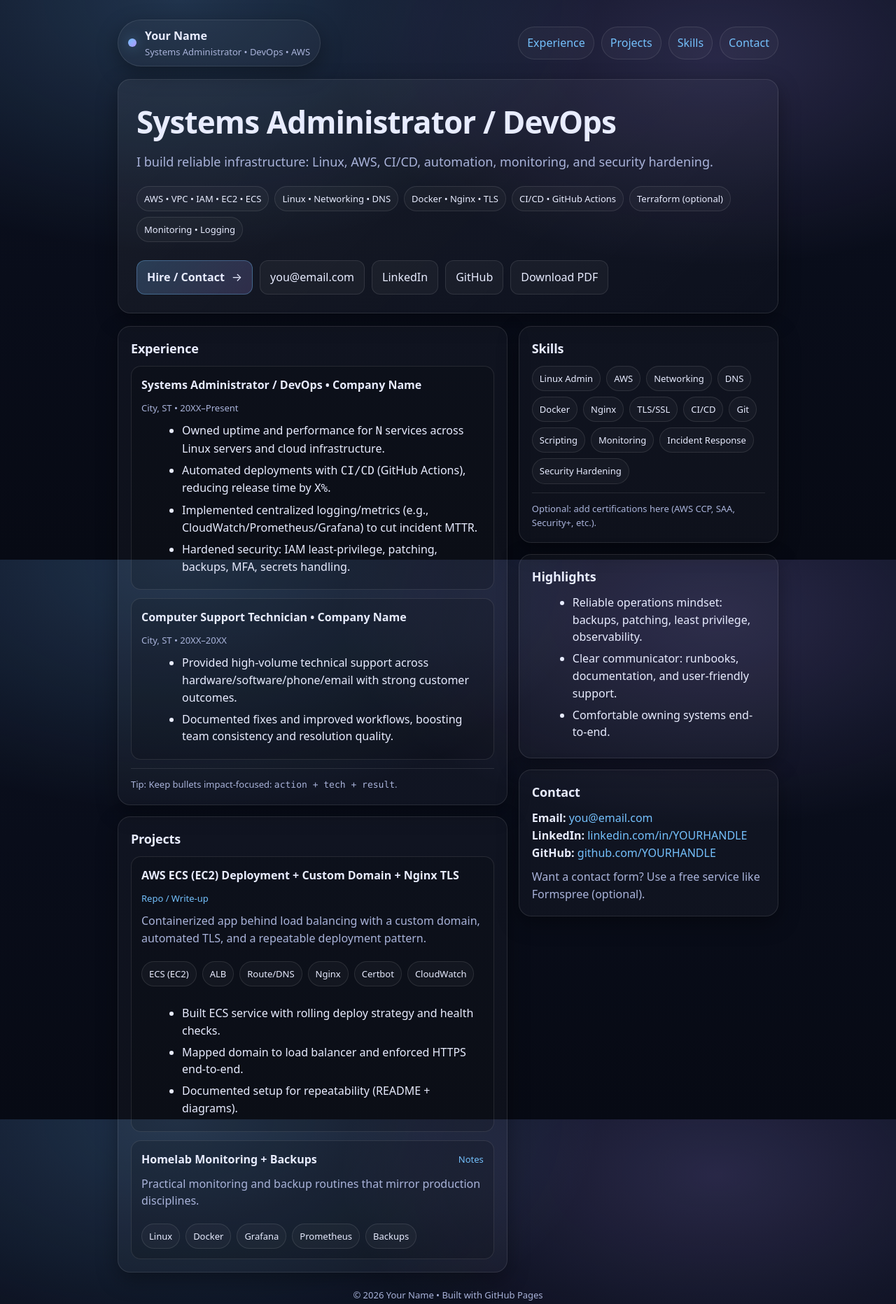
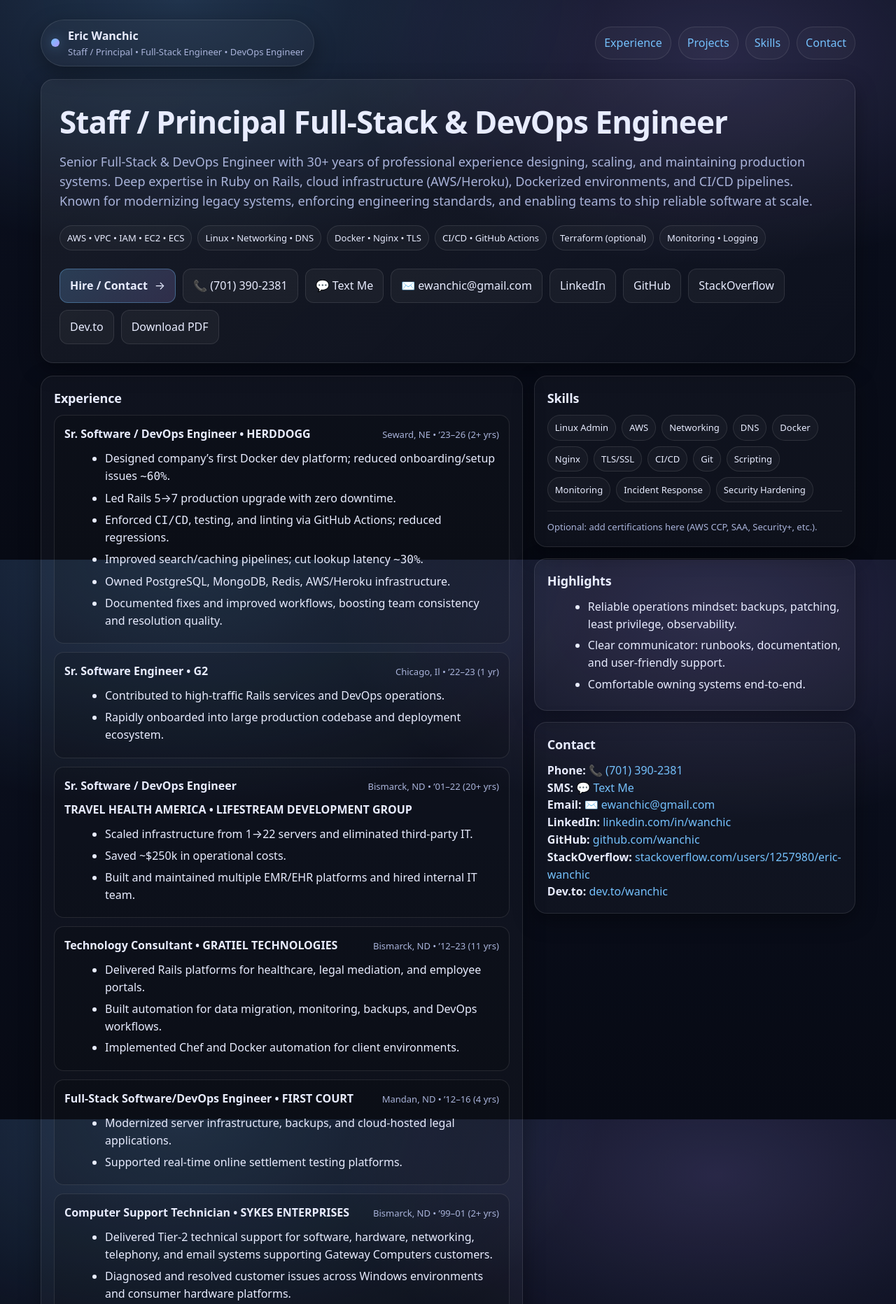
Before and after one commit to wanchic/wanchic.github.io, a plain HTML site: page index.html in a window 1280 px wide. Shown: the top 1864 px of the page at 70% size. Drawn offline with Linux system fonts and the light colour scheme.

Commit message:
- Filter out RubyMine files - Add resume.pdf - Seperate JS and CSS from HTML file - Update Profesional Experience, Headline, and Contact info.

```diff
--- /dev/null
+++ b/app.js
@@ -0,0 +1,4 @@
+(() => {
+  const y = document.getElementById("y");
+  if (y) y.textContent = new Date().getFullYear();
+})();
--- a/index.html
+++ b/index.html
@@ -3,187 +3,32 @@
 <head>
   <meta charset="utf-8" />
   <meta name="viewport" content="width=device-width,initial-scale=1" />
-  <title>Your Name — Systems Administrator / DevOps</title>
-  <meta name="description" content="Systems Administrator / DevOps resume: AWS, Linux, CI/CD, Docker, Terraform, monitoring, security." />
+  <title>Eric Wanchic — Staff / Principal • Full-Stack Engineer • DevOps Engineer</title>
+  <meta name="description" content="Staff / Principal • Full-Stack Engineer • DevOps Engineer resume: AWS, Linux, CI/CD, Docker, Terraform, monitoring, security." />
   <meta name="robots" content="index,follow" />
 
   <!-- Open Graph -->
-  <meta property="og:title" content="Your Name — Systems Administrator / DevOps" />
+  <meta property="og:title" content="Eric Wanchic — Staff / Principal • Full-Stack Engineer • DevOps Engineer" />
   <meta property="og:description" content="Resume + projects + contact." />
   <meta property="og:type" content="website" />
-  <meta property="og:url" content="https://yourdomain.com/" />
+  <meta property="og:url" content="https://eric.wanchic.com/" />
 
-  <!-- Simple, clean styling -->
-  <style>
-    :root{
-      --bg:#0b1020;
-      --panel:#0f1733;
-      --card:#121c3d;
-      --text:#e8ecff;
-      --muted:#a9b3da;
-      --accent:#74c0fc;
-      --accent2:#b197fc;
-      --border:rgba(255,255,255,.10);
-      --shadow: 0 10px 30px rgba(0,0,0,.35);
-      --radius:18px;
-      --max: 980px;
-    }
-    *{box-sizing:border-box}
-    html,body{height:100%}
-    body{
-      margin:0;
-      font-family: ui-sans-serif, system-ui, -apple-system, Segoe UI, Roboto, Arial, "Apple Color Emoji","Segoe UI Emoji";
-      background:
-        radial-gradient(1000px 600px at 20% 0%, rgba(116,192,252,.20), transparent 60%),
-        radial-gradient(900px 500px at 80% 10%, rgba(177,151,252,.18), transparent 60%),
-        linear-gradient(180deg, var(--bg), #070a14);
-      color:var(--text);
-      line-height:1.55;
-    }
-    a{color:var(--accent); text-decoration:none}
-    a:hover{text-decoration:underline}
-    .wrap{max-width:var(--max); margin:0 auto; padding:28px 18px 80px}
-    .topbar{
-      display:flex; align-items:center; justify-content:space-between;
-      gap:12px; margin-bottom:18px;
-    }
-    .brand{
-      display:flex; gap:12px; align-items:center;
-      padding:10px 14px; border:1px solid var(--border);
-      background:rgba(255,255,255,.03); border-radius:999px;
-      box-shadow: var(--shadow);
-    }
-    .dot{
-      width:12px; height:12px; border-radius:50%;
-      background: linear-gradient(135deg, var(--accent), var(--accent2));
-      box-shadow: 0 0 18px rgba(116,192,252,.45);
-    }
-    .nav{
-      display:flex; flex-wrap:wrap; gap:10px; justify-content:flex-end;
-    }
-    .chip{
-      padding:10px 12px; border-radius:999px; border:1px solid var(--border);
-      background: rgba(255,255,255,.03);
-    }
-    .chip:hover{background:rgba(255,255,255,.06)}
-    header{
-      margin-top:18px;
-      padding:26px;
-      background: linear-gradient(135deg, rgba(255,255,255,.06), rgba(255,255,255,.02));
-      border:1px solid var(--border);
-      border-radius: var(--radius);
-      box-shadow: var(--shadow);
-    }
-    .headline{
-      display:flex; flex-direction:column; gap:10px;
-    }
-    h1{
-      margin:0;
-      font-size: clamp(28px, 4vw, 44px);
-      letter-spacing:-.02em;
-    }
-    .role{
-      font-size: clamp(14px, 2vw, 18px);
-      color: var(--muted);
-    }
-    .cta{
-      margin-top:16px;
-      display:flex; flex-wrap:wrap; gap:10px;
-    }
-    .btn{
-      display:inline-flex; align-items:center; gap:10px;
-      padding:11px 14px; border-radius: 12px;
-      border:1px solid var(--border);
-      background: rgba(255,255,255,.04);
-      color: var(--text);
-      text-decoration:none;
-    }
-    .btn strong{font-weight:650}
-    .btn.primary{
-      background: linear-gradient(135deg, rgba(116,192,252,.22), rgba(177,151,252,.18));
-      border-color: rgba(116,192,252,.35);
-    }
-    .btn:hover{background:rgba(255,255,255,.07); text-decoration:none}
-    main{
-      margin-top:18px;
-      display:grid;
-      grid-template-columns: 1.2fr .8fr;
-      gap:16px;
-    }
-    @media (max-width: 880px){
-      main{grid-template-columns:1fr}
-      .topbar{flex-direction:column; align-items:flex-start}
-      .nav{justify-content:flex-start}
-    }
-    .card{
-      background: rgba(255,255,255,.03);
-      border:1px solid var(--border);
-      border-radius: var(--radius);
-      box-shadow: var(--shadow);
-      padding:18px;
-    }
-    .card h2{
-      margin:0 0 10px 0;
-      font-size:18px;
-      letter-spacing:-.01em;
-    }
-    .muted{color:var(--muted)}
-    .kicker{
-      display:flex; flex-wrap:wrap; gap:8px; margin-top:10px
-    }
-    .pill{
-      font-size: 13px;
-      padding:7px 10px;
-      border-radius:999px;
-      border:1px solid var(--border);
-      background: rgba(255,255,255,.03);
-      color: var(--text);
-      white-space:nowrap;
-    }
-    .section{display:flex; flex-direction:column; gap:16px}
-    .job{
-      padding:14px;
-      border-radius:14px;
-      border:1px solid var(--border);
-      background: rgba(0,0,0,.15);
-    }
-    .jobhead{display:flex; flex-wrap:wrap; gap:10px; align-items:baseline; justify-content:space-between}
-    .jobtitle{font-weight:700}
-    .jobmeta{color:var(--muted); font-size:13px}
-    ul{margin:10px 0 0 18px}
-    li{margin:6px 0}
-    .proj{
-      display:grid; gap:10px;
-      padding:14px;
-      border-radius:14px;
-      border:1px solid var(--border);
-      background: rgba(0,0,0,.15);
-    }
-    .projtop{display:flex; gap:10px; flex-wrap:wrap; align-items:center; justify-content:space-between}
-    .projname{font-weight:750}
-    footer{
-      margin-top:22px;
-      color:var(--muted);
-      font-size:13px;
-      text-align:center;
-    }
-    .mono{font-family: ui-monospace, SFMono-Regular, Menlo, Monaco, Consolas, "Liberation Mono", "Courier New", monospace}
-    .hr{
-      height:1px; background: var(--border); margin:12px 0;
-    }
-  </style>
+  <!-- External stylesheet -->
+  <link rel="stylesheet" href="styles.css" />
 
   <!-- Structured data (helps search + rich results a bit) -->
   <script type="application/ld+json">
   {
     "@context":"https://schema.org",
     "@type":"Person",
-    "name":"Your Name",
-    "jobTitle":"Systems Administrator / DevOps",
-    "url":"https://yourdomain.com",
+    "name":"Eric Wanchic",
+    "jobTitle":"Staff / Principal • Full-Stack Engineer • DevOps Engineer",
+    "url":"https://eric.wanchic.com",
     "sameAs":[
-      "https://www.linkedin.com/in/YOURHANDLE",
-      "https://github.com/YOURHANDLE"
+      "https://www.linkedin.com/in/wanchic",
+      "https://github.com/wanchic",
+      "https://stackoverflow.com/users/1257980/eric-wanchic",
+      "https://dev.to/wanchic"
     ]
   }
   </script>
@@ -195,8 +40,8 @@
       <div class="brand">
         <div class="dot" aria-hidden="true"></div>
         <div>
-          <div style="font-weight:750">Your Name</div>
-          <div class="muted" style="font-size:13px">Systems Administrator • DevOps • AWS</div>
+          <div style="font-weight:750">Eric Wanchic</div>
+          <div class="muted" style="font-size:13px">Staff / Principal • Full-Stack Engineer • DevOps Engineer</div>
         </div>
       </div>
       <div class="nav">
@@ -209,9 +54,11 @@
 
     <header>
       <div class="headline">
-        <h1>Systems Administrator / DevOps</h1>
+        <h1>
+          Staff / Principal Full-Stack &amp; <span class="h1-break">DevOps Engineer</span>
+        </h1>
         <div class="role">
-          I build reliable infrastructure: Linux, AWS, CI/CD, automation, monitoring, and security hardening.
+          Senior Full-Stack & DevOps Engineer with 30+ years of professional experience designing, scaling, and maintaining production systems. Deep expertise in Ruby on Rails, cloud infrastructure (AWS/Heroku), Dockerized environments, and CI/CD pipelines. Known for modernizing legacy systems, enforcing engineering standards, and enabling teams to ship reliable software at scale.
         </div>
         <div class="kicker">
           <span class="pill">AWS • VPC • IAM • EC2 • ECS</span>
@@ -223,11 +70,14 @@
         </div>
         <div class="cta">
           <a class="btn primary" href="#contact"><strong>Hire / Contact</strong> →</a>
-          <a class="btn" href="mailto:you@email.com">you@email.com</a>
-          <a class="btn" href="https://www.linkedin.com/in/YOURHANDLE" target="_blank" rel="noreferrer">LinkedIn</a>
-          <a class="btn" href="https://github.com/YOURHANDLE" target="_blank" rel="noreferrer">GitHub</a>
-          <!-- Optional: upload your PDF resume into the repo and link it here -->
-          <a class="btn" href="/resume.pdf">Download PDF</a>
+          <a class="btn" href="tel:+17013902381">📞 (701) 390-2381</a>
+          <a class="btn" href="sms:+17013902381">💬 Text Me</a>
+          <a class="btn" href="mailto:ewanchic@gmail.com">✉️ ewanchic@gmail.com</a>
+          <a class="btn" href="https://www.linkedin.com/in/wanchic" target="_blank" rel="noreferrer">LinkedIn</a>
+          <a class="btn" href="https://github.com/wanchic" target="_blank" rel="noreferrer">GitHub</a>
+          <a class="btn" href="https://stackoverflow.com/users/1257980/eric-wanchic" target="_blank" rel="noreferrer">StackOverflow</a>
+          <a class="btn" href="https://dev.to/wanchic" target="_blank" rel="noreferrer">Dev.to</a>
+          <a class="btn" href="resume_eric_wanchic-2026-02-10.pdf">Download PDF</a>
         </div>
       </div>
     </header>
@@ -240,25 +90,89 @@
 
           <div class="job">
             <div class="jobhead">
-              <div class="jobtitle">Systems Administrator / DevOps • Company Name</div>
-              <div class="jobmeta">City, ST • 20XX–Present</div>
+              <div class="jobtitle">Sr. Software / DevOps Engineer • HERDDOGG</div>
+              <div class="jobmeta">Seward, NE • ’23–26 (2+ yrs)</div>
             </div>
             <ul>
-              <li>Owned uptime and performance for <span class="mono">N</span> services across Linux servers and cloud infrastructure.</li>
-              <li>Automated deployments with <span class="mono">CI/CD</span> (GitHub Actions), reducing release time by <span class="mono">X%</span>.</li>
-              <li>Implemented centralized logging/metrics (e.g., CloudWatch/Prometheus/Grafana) to cut incident MTTR.</li>
-              <li>Hardened security: IAM least-privilege, patching, backups, MFA, secrets handling.</li>
+              <li>Designed company’s first Docker dev platform; reduced onboarding/setup issues <span class="mono">~60%</span>.</li>
+              <li>Led Rails 5→7 production upgrade with zero downtime.</li>
+              <li>Enforced <span class="mono">CI/CD</span>, testing, and linting via GitHub Actions; reduced regressions.</li>
+              <li>Improved search/caching pipelines; cut lookup latency <span class="mono">~30%</span>.</li>
+              <li>Owned PostgreSQL, MongoDB, Redis, AWS/Heroku infrastructure.</li>
+              <li>Documented fixes and improved workflows, boosting team consistency and resolution quality.</li>
             </ul>
           </div>
 
           <div class="job" style="margin-top:12px">
             <div class="jobhead">
-              <div class="jobtitle">Computer Support Technician • Company Name</div>
-              <div class="jobmeta">City, ST • 20XX–20XX</div>
+              <div class="jobtitle">Sr. Software Engineer • G2</div>
+              <div class="jobmeta">Chicago, Il • ’22–23 (1 yr)</div>
+            </div>
+            <ul>
+              <li>Contributed to high-traffic Rails services and DevOps operations.</li>
+              <li>Rapidly onboarded into large production codebase and deployment ecosystem.</li>
+            </ul>
+          </div>
+
+          <div class="job" style="margin-top:12px">
+            <div class="jobhead">
+              <div class="jobtitle">Sr. Software / DevOps Engineer</div>
+              <div class="jobmeta">Bismarck, ND • ’01–22 (20+ yrs)</div>
+              <div class="jobtitle">TRAVEL HEALTH AMERICA • LIFESTREAM DEVELOPMENT GROUP</div>
+            </div>
+            <ul>
+              <li>Scaled infrastructure from 1→22 servers and eliminated third-party IT.</li>
+              <li>Saved ~$250k in operational costs.</li>
+              <li>Built and maintained multiple EMR/EHR platforms and hired internal IT team.</li>
+            </ul>
+          </div>
+
+          <div class="job" style="margin-top:12px">
+            <div class="jobhead">
+              <div class="jobtitle">Technology Consultant • GRATIEL TECHNOLOGIES</div>
+              <div class="jobmeta">Bismarck, ND • ’12–23 (11 yrs)</div>
+            </div>
+            <ul>
+              <li>Delivered Rails platforms for healthcare, legal mediation, and employee portals.</li>
+              <li>Built automation for data migration, monitoring, backups, and DevOps workflows.</li>
+              <li>Implemented Chef and Docker automation for client environments.</li>
+            </ul>
+          </div>
+
+          <div class="job" style="margin-top:12px">
+            <div class="jobhead">
+              <div class="jobtitle">Full-Stack Software/DevOps Engineer • FIRST COURT</div>
+              <div class="jobmeta">Mandan, ND • ’12–16 (4 yrs)</div>
+            </div>
+            <ul>
+              <li>Modernized server infrastructure, backups, and cloud-hosted legal applications.</li>
+              <li>Supported real-time online settlement testing platforms.</li>
+            </ul>
+          </div>
+
+          <div class="job" style="margin-top:12px">
+            <div class="jobhead">
+              <div class="jobtitle">Computer Support Technician • SYKES ENTERPRISES</div>
+              <div class="jobmeta">Bismarck, ND • ’99–01 (2+ yrs)</div>
+            </div>
+            <ul>
+              <li>Delivered Tier-2 technical support for software, hardware, networking, telephony, and email systems supporting Gateway Computers customers.</li>
+              <li>Diagnosed and resolved customer issues across Windows environments and consumer hardware platforms.</li>
+              <li>Provided customer-facing technical troubleshooting and clear communication to non-technical users.</li>
+              <li>Contributed to team expansion from 10 → 30 technicians through high service quality and performance.</li>
+              <li>Helped the team achieve #1 national performance ranking for 6 consecutive months.</li>
+            </ul>
+          </div>
+
+          <div class="job" style="margin-top:12px">
+            <div class="jobhead">
+              <div class="jobtitle">Programmer Analyst / Technician • ND OFFICE OF ATTORNEY GENERAL</div>
+              <div class="jobmeta">Bismarck, ND • ’95–96 (2 yrs)</div>
             </div>
             <ul>
               <li>Provided high-volume technical support across hardware/software/phone/email with strong customer outcomes.</li>
-              <li>Documented fixes and improved workflows, boosting team consistency and resolution quality.</li>
+              <li>Developed first employee evaluation system for the agency.</li>
+              <li>Designed and published the first public website for the agency.</li>
             </ul>
           </div>
 
@@ -341,18 +255,19 @@
 
         <div class="card" id="contact">
           <h2>Contact</h2>
-          <div><strong>Email:</strong> <a href="mailto:you@email.com">you@email.com</a></div>
-          <div><strong>LinkedIn:</strong> <a href="https://www.linkedin.com/in/YOURHANDLE" target="_blank" rel="noreferrer">linkedin.com/in/YOURHANDLE</a></div>
-          <div><strong>GitHub:</strong> <a href="https://github.com/YOURHANDLE" target="_blank" rel="noreferrer">github.com/YOURHANDLE</a></div>
-          <div style="margin-top:10px" class="muted">
-            Want a contact form? Use a free service like Formspree (optional).
-          </div>
+          <div><strong>Phone:</strong> <a href="tel:+17013902381">📞 (701) 390-2381</a></div>
+          <div><strong>SMS:</strong> <a href="sms:+17013902381">💬 Text Me</a></div>
+          <div><strong>Email:</strong> <a href="mailto:ewanchic@gmail.com">✉️ ewanchic@gmail.com</a></div>
+          <div><strong>LinkedIn:</strong> <a href="https://www.linkedin.com/in/wanchic" target="_blank" rel="noreferrer">linkedin.com/in/wanchic</a></div>
+          <div><strong>GitHub:</strong> <a href="https://github.com/wanchic" target="_blank" rel="noreferrer">github.com/wanchic</a></div>
+          <div><strong>StackOverflow:</strong> <a href="https://stackoverflow.com/users/1257980/eric-wanchic" target="_blank" rel="noreferrer">stackoverflow.com/users/1257980/eric-wanchic</a></div>
+          <div><strong>Dev.to:</strong> <a href="https://dev.to/wanchic" target="_blank" rel="noreferrer">dev.to/wanchic</a></div>
         </div>
       </div>
     </main>
 
     <footer>
-      <div>© <span id="y"></span> Your Name • Built with GitHub Pages</div>
+      <div>© <span id="y"></span> Eric Wanchic • Hosted on GitHub Pages</div>
     </footer>
   </div>
 
--- /dev/null
+++ b/styles.css
@@ -0,0 +1,217 @@
+:root{
+    --bg:#0b1020;
+    --panel:#0f1733;
+    --card:#121c3d;
+    --text:#e8ecff;
+    --muted:#a9b3da;
+    --accent:#74c0fc;
+    --accent2:#b197fc;
+    --border:rgba(255,255,255,.10);
+    --shadow: 0 10px 30px rgba(0,0,0,.35);
+    --radius:18px;
+    --max: 1200px;
+}
+
+*{box-sizing:border-box}
+html,body{height:100%}
+
+body{
+    margin:0;
+    font-family: ui-sans-serif, system-ui, -apple-system, Segoe UI, Roboto, Arial, "Apple Color Emoji","Segoe UI Emoji";
+    background:
+            radial-gradient(1000px 600px at 20% 0%, rgba(116,192,252,.20), transparent 60%),
+            radial-gradient(900px 500px at 80% 10%, rgba(177,151,252,.18), transparent 60%),
+            linear-gradient(180deg, var(--bg), #070a14);
+    color:var(--text);
+    line-height:1.55;
+}
+
+a{color:var(--accent); text-decoration:none}
+a:hover{text-decoration:underline}
+
+.wrap{max-width:var(--max); margin:0 auto; padding:28px 18px 80px}
+
+.topbar{
+    display:flex; align-items:center; justify-content:space-between;
+    gap:12px; margin-bottom:18px;
+}
+
+.brand{
+    display:flex; gap:12px; align-items:center;
+    padding:10px 14px; border:1px solid var(--border);
+    background:rgba(255,255,255,.03); border-radius:999px;
+    box-shadow: var(--shadow);
+}
+
+.brand-name{font-weight:750}
+.brand-subtitle{font-size:13px}
+
+.dot{
+    width:12px; height:12px; border-radius:50%;
+    background: linear-gradient(135deg, var(--accent), var(--accent2));
+    box-shadow: 0 0 18px rgba(116,192,252,.45);
+}
+
+.nav{
+    display:flex; flex-wrap:wrap; gap:10px; justify-content:flex-end;
+}
+
+.chip{
+    padding:10px 12px; border-radius:999px; border:1px solid var(--border);
+    background: rgba(255,255,255,.03);
+}
+.chip:hover{background:rgba(255,255,255,.06)}
+
+header{
+    margin-top:18px;
+    padding:26px;
+    background: linear-gradient(135deg, rgba(255,255,255,.06), rgba(255,255,255,.02));
+    border:1px solid var(--border);
+    border-radius: var(--radius);
+    box-shadow: var(--shadow);
+}
+
+.headline{
+    display:flex; flex-direction:column; gap:10px;
+}
+
+h1{
+    margin:0;
+    font-size: clamp(28px, 4vw, 44px);
+    letter-spacing:-.02em;
+}
+
+.h1-break {
+    display: inline;
+    white-space: nowrap;
+}
+
+@media (max-width: 520px) {
+    .h1-break {
+        display: block;
+        white-space: nowrap;
+    }
+}
+
+.role{
+    font-size: clamp(14px, 2vw, 18px);
+    color: var(--muted);
+}
+
+.cta{
+    margin-top:16px;
+    display:flex; flex-wrap:wrap; gap:10px;
+}
+
+.btn{
+    display:inline-flex; align-items:center; gap:10px;
+    padding:11px 14px; border-radius: 12px;
+    border:1px solid var(--border);
+    background: rgba(255,255,255,.04);
+    color: var(--text);
+    text-decoration:none;
+}
+.btn strong{font-weight:650}
+
+.btn.primary{
+    background: linear-gradient(135deg, rgba(116,192,252,.22), rgba(177,151,252,.18));
+    border-color: rgba(116,192,252,.35);
+}
+.btn:hover{background:rgba(255,255,255,.07); text-decoration:none}
+
+main{
+    margin-top:18px;
+    display:grid;
+    grid-template-columns: 1.2fr .8fr;
+    gap:16px;
+}
+
+@media (max-width: 880px){
+    main{grid-template-columns:1fr}
+    .topbar{flex-direction:column; align-items:flex-start}
+    .nav{justify-content:flex-start}
+}
+
+.card{
+    background: rgba(255,255,255,.03);
+    border:1px solid var(--border);
+    border-radius: var(--radius);
+    box-shadow: var(--shadow);
+    padding:18px;
+}
+
+.card h2{
+    margin:0 0 10px 0;
+    font-size:18px;
+    letter-spacing:-.01em;
+}
+
+.muted{color:var(--muted)}
+
+.kicker{
+    display:flex; flex-wrap:wrap; gap:8px; margin-top:10px
+}
+
+.pill{
+    font-size: 13px;
+    padding:7px 10px;
+    border-radius:999px;
+    border:1px solid var(--border);
+    background: rgba(255,255,255,.03);
+    color: var(--text);
+    white-space:nowrap;
+}
+
+.section{display:flex; flex-direction:column; gap:16px}
+
+.job{
+    padding:14px;
+    border-radius:14px;
+    border:1px solid var(--border);
+    background: rgba(0,0,0,.15);
+}
+.job--spaced{margin-top:12px}
+
+.jobhead{display:flex; flex-wrap:wrap; gap:10px; align-items:baseline; justify-content:space-between}
+.jobtitle{font-weight:700}
+.jobmeta{color:var(--muted); font-size:13px}
+
+ul{margin:10px 0 0 18px}
+li{margin:6px 0}
+
+.proj{
+    display:grid; gap:10px;
+    padding:14px;
+    border-radius:14px;
+    border:1px solid var(--border);
+    background: rgba(0,0,0,.15);
+}
+.proj--spaced{margin-top:12px}
+
+.projtop{display:flex; gap:10px; flex-wrap:wrap; align-items:center; justify-content:space-between}
+.projname{font-weight:750}
+
+footer{
+    margin-top:22px;
+    color:var(--muted);
+    font-size:13px;
+    text-align:center;
+}
+
+.mono{
+    font-family: ui-monospace, SFMono-Regular, Menlo, Monaco, Consolas, "Liberation Mono", "Courier New", monospace
+}
+
+.hr{
+    height:1px; background: var(--border); margin:12px 0;
+}
+
+.tip{
+    color: var(--muted);
+    font-size:13px;
+}
+
+.contact-note{
+    margin-top:10px;
+    color: var(--muted);
+}
```
Also changed, not shown: 2 other files.
